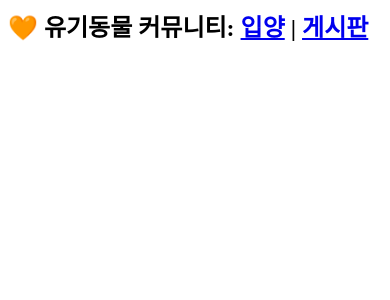
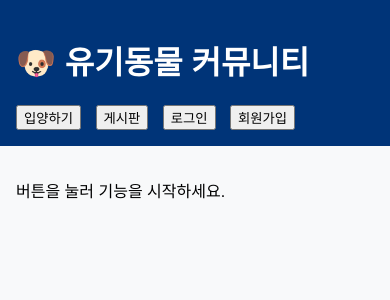
Before and after one commit to vsssksvss/abandoned-animals-pjt, a Node server app: page / in a window 390 px wide. Shown: the top 300 px of the page. Run offline with Node 20, Linux system fonts and the light colour scheme; some libraries are stand-ins or nearby versions.

Commit message:
123123123

```diff
--- a/index.js
+++ b/index.js
@@ -1,61 +1,119 @@
 const express = require('express');
-const path = require('path'); // ← HTML 렌더링용
+const path = require('path');
 const bodyParser = require('body-parser');
 const dotenv = require('dotenv');
 const cors = require('cors');
 const db = require('./db');
 
+dotenv.config();
+const app = express();
+const PORT = process.env.PORT || 3000;
+
+app.use(express.static(path.join(__dirname, 'public')));
+
+// 기존 라우터 다시 연결하기
 const authRouter = require('./routes/auth');
 const articleRouter = require('./routes/articles');
 const commentRouter = require('./routes/comments');
 const animalRouter = require('./routes/animal');
 
-dotenv.config();
-
-const app = express();
-const PORT = process.env.PORT || 3000;
-
-app.use(cors());
-app.use(bodyParser.json());
-app.use(bodyParser.urlencoded({ extended: true })); // ← form 처리 위해 필요
-app.use(express.static(path.join(__dirname, 'public')));
-
-app.set('view engine', 'ejs');
-app.set('views', path.join(__dirname, 'views'));
-
-// API 라우트
+// API 연결 복구
 app.use('/auth', authRouter);
 app.use('/articles', articleRouter);
 app.use('/articles', commentRouter);
-app.use('/animals/api', animalRouter); // API는 animals/api
+app.use('/animals/api', animalRouter);
 
-// 웹 페이지용 라우트
+// 미들웨어
+app.use(cors());
+app.use(bodyParser.json());
+app.use(bodyParser.urlencoded({ extended: true }));
+app.use(express.static(path.join(__dirname, 'public')));
+
+// 정적 홈
+app.get('/', (req, res) => {
+  res.sendFile(path.join(__dirname, 'public/index.html'));
+});
+
+// 동물 리스트 페이지
 app.get('/animals', async (req, res) => {
   const animals = await db.all('SELECT * FROM animals');
-  res.render('animals', { animals });
+  let html = `
+    <!DOCTYPE html>
+    <html lang="ko">
+    <head>
+      <meta charset="UTF-8">
+      <title>입양 동물</title>
+      <link rel="stylesheet" href="/styles.css">
+    </head>
+    <body>
+      <h1>입양 가능한 동물들</h1>
+      <div class="grid">
+  `;
+
+  for (const a of animals) {
+    html += `
+      <div class="card">
+        <img src="${a.image_url}" alt="사진">
+        <h3>${a.name} (${a.gender})</h3>
+        <p>품종: ${a.breed}</p>
+        <p>보호소: ${a.location}</p>
+      </div>
+    `;
+  }
+
+  html += `
+      </div>
+    </body>
+    </html>
+  `;
+
+  res.send(html);
 });
 
+// 게시판 페이지
 app.get('/board', async (req, res) => {
   const articles = await db.all('SELECT * FROM articles ORDER BY id DESC');
-  res.render('board', { articles });
+  let html = `
+    <!DOCTYPE html>
+    <html lang="ko">
+    <head>
+      <meta charset="UTF-8">
+      <title>게시판</title>
+      <link rel="stylesheet" href="/styles.css">
+    </head>
+    <body>
+      <h1>게시판</h1>
+      <ul>
+  `;
+
+  for (const a of articles) {
+    html += `<li><strong>${a.title}</strong><p>${a.content}</p></li>`;
+  }
+
+  html += `
+      </ul>
+      <hr>
+      <h3>새 글 작성</h3>
+      <form method="POST" action="/api/articles">
+        <input name="title" placeholder="제목" required><br>
+        <textarea name="content" placeholder="내용" required></textarea><br>
+        <button type="submit">작성</button>
+      </form>
+    </body>
+    </html>
+  `;
+
+  res.send(html);
 });
 
-// 게시글 작성 POST (HTML form용)
+// 게시글 작성
 app.post('/api/articles', async (req, res) => {
   const { title, content } = req.body;
-  if (!title || !content) return res.status(400).send('제목/내용 입력 누락');
-  await db.run('INSERT INTO articles (title, content, user_id) VALUES (?, ?, ?)', [
-    title,
-    content,
-    1, // 로그인 없이 임시 user_id 1
-  ]);
+  if (!title || !content) return res.status(400).send('제목과 내용 필요');
+  await db.run('INSERT INTO articles (title, content, user_id) VALUES (?, ?, ?)', [title, content, 1]);
   res.redirect('/board');
 });
 
-app.get('/', (req, res) => {
-  res.send('<h2>🧡 유기동물 커뮤니티: <a href=\"/animals\">입양</a> | <a href=\"/board\">게시판</a></h2>');
+app.listen(PORT, () => {
+  console.log(`✅ 서버 실행: http://localhost:${PORT}`);
 });
-
-app.listen(PORT, () => {
-  console.log(`✅ 서버가 http://localhost:${PORT} 에서 실행 중입니다.`);
-});
--- a/package.json
+++ b/package.json
@@ -8,6 +8,7 @@
     "dotenv": "^16.4.7",
     "ejs": "^3.1.10",
     "express": "^4.21.2",
+    "express-ejs-layouts": "^2.5.1",
     "jsonwebtoken": "^9.0.2",
     "nodemon": "^3.1.9",
     "react": "^19.1.0",
--- /dev/null
+++ b/public/index.html
@@ -0,0 +1,26 @@
+<!DOCTYPE html>
+<html lang="ko">
+<head>
+  <meta charset="UTF-8">
+  <title>유기동물 커뮤니티</title>
+  <link rel="stylesheet" href="/abandoned-animals-pjt/public/style.css">
+</head>
+<body>
+  <header>
+    <h1>🐶 유기동물 커뮤니티</h1>
+    <nav>
+      <button onclick="showAnimals()">입양하기</button>
+      <button onclick="showBoard()">게시판</button>
+      <button onclick="showLogin()">로그인</button>
+      <button onclick="showSignup()">회원가입</button>
+      <span id="user-info"></span>
+    </nav>
+  </header>
+
+  <main id="content">
+    <p>버튼을 눌러 기능을 시작하세요.</p>
+  </main>
+
+  <script src="main.js"></script>
+</body>
+</html>
--- /dev/null
+++ b/public/main.js
@@ -0,0 +1,124 @@
+const $ = (id) => document.getElementById(id);
+const token = () => localStorage.getItem('token');
+const email = () => localStorage.getItem('email');
+
+function setUser() {
+  $('user-info').innerText = email() ? `👤 ${email()}` : '';
+}
+
+$('btn-animals').onclick = async () => {
+  const res = await fetch('/animals/api');
+  const animals = await res.json();
+  $('content').innerHTML = `<h2>입양 동물</h2><div class="grid">` + animals.map(a => `
+    <div class="card">
+      <img src="${a.image_url}" />
+      <h3>${a.name} (${a.gender})</h3>
+      <p>${a.breed}</p>
+      <p>${a.location}</p>
+    </div>
+  `).join('') + '</div>';
+};
+
+$('btn-board').onclick = async () => {
+  const res = await fetch('/articles');
+  const { articles } = await res.json();
+  let html = '<h2>게시판</h2><ul>' + articles.map(a => `
+    <li><strong>${a.title}</strong><p>${a.content}</p></li>
+  `).join('') + '</ul>';
+
+  if (token()) {
+    html += `
+      <h3>글 작성</h3>
+      <form id="post-form">
+        <input name="title" placeholder="제목" required /><br/>
+        <textarea name="content" placeholder="내용" required></textarea><br/>
+        <button>작성</button>
+      </form>
+    `;
+  }
+
+  $('content').innerHTML = html;
+
+  if ($('post-form')) {
+    $('post-form').onsubmit = async (e) => {
+      e.preventDefault();
+      const f = e.target;
+      await fetch('/api/articles', {
+        method: 'POST',
+        headers: {
+          'Content-Type': 'application/json',
+          'Authorization': 'Bearer ' + token()
+        },
+        body: JSON.stringify({
+          title: f.title.value,
+          content: f.content.value
+        })
+      });
+      $('btn-board').click();
+    };
+  }
+};
+
+$('btn-login').onclick = () => {
+  $('content').innerHTML = `
+    <h2>로그인</h2>
+    <form id="login-form">
+      <input name="email" type="email" required /><br/>
+      <input name="password" type="password" required /><br/>
+      <button>로그인</button>
+    </form>
+  `;
+  $('login-form').onsubmit = async (e) => {
+    e.preventDefault();
+    const f = e.target;
+    const res = await fetch('/auth/login', {
+      method: 'POST',
+      headers: { 'Content-Type': 'application/json' },
+      body: JSON.stringify({
+        email: f.email.value,
+        password: f.password.value
+      })
+    });
+    const result = await res.json();
+    if (res.ok) {
+      localStorage.setItem('token', result.token);
+      localStorage.setItem('email', f.email.value);
+      setUser();
+      $('btn-board').click();
+    } else {
+      alert(result.message);
+    }
+  };
+};
+
+$('btn-signup').onclick = () => {
+  $('content').innerHTML = `
+    <h2>회원가입</h2>
+    <form id="signup-form">
+      <input name="email" type="email" required /><br/>
+      <input name="password" type="password" required /><br/>
+      <button>회원가입</button>
+    </form>
+  `;
+  $('signup-form').onsubmit = async (e) => {
+    e.preventDefault();
+    const f = e.target;
+    const res = await fetch('/auth/signup', {
+      method: 'POST',
+      headers: { 'Content-Type': 'application/json' },
+      body: JSON.stringify({
+        email: f.email.value,
+        password: f.password.value
+      })
+    });
+    if (res.ok) {
+      alert('회원가입 완료!');
+      $('btn-login').click();
+    } else {
+      const result = await res.json();
+      alert(result.message);
+    }
+  };
+};
+
+setUser();
--- a/public/style.css
+++ b/public/style.css
@@ -1,69 +1,37 @@
-/* public/styles.css */
-@import url('https://fonts.googleapis.com/css2?family=Noto+Sans+KR&display=swap');
-
 body {
+  font-family: sans-serif;
   margin: 0;
   padding: 0;
-  font-family: "Noto Sans KR", sans-serif;
-  background-color: #f8f9fa;
-  color: #212529;
+  background: #f8f9fa;
 }
-
-header, nav, main, footer {
-  max-width: 1000px;
-  margin: 0 auto;
+header {
+  background: #003478;
+  color: white;
   padding: 1rem;
 }
-
-h1, h2, h3 {
-  color: #003478;
+nav {
+  margin-top: 0.5rem;
 }
-
-a {
-  color: #0066cc;
-  text-decoration: none;
+nav button {
+  margin-right: 10px;
 }
-a:hover {
-  text-decoration: underline;
+main {
+  padding: 1rem;
 }
-
-button {
-  font-size: 1rem;
-  padding: 0.5rem 1rem;
-  background-color: #003478;
-  color: white;
-  border: none;
-  border-radius: 4px;
-  cursor: pointer;
-}
-button:hover {
-  background-color: #002b5c;
-}
-
-input, textarea {
-  width: 100%;
-  padding: 0.5rem;
-  border: 1px solid #ccc;
-  border-radius: 4px;
-  margin-bottom: 1rem;
-}
-
-.card {
-  background: white;
-  border: 1px solid #ddd;
-  border-radius: 6px;
-  padding: 1rem;
-  box-shadow: 0 2px 4px rgba(0,0,0,0.05);
-  margin-bottom: 1rem;
-}
-
-.card img {
-  max-width: 100%;
-  border-radius: 4px;
-}
-
 .grid {
-  display: grid;
-  grid-template-columns: repeat(auto-fit, minmax(260px, 1fr));
+  display: flex;
+  flex-wrap: wrap;
   gap: 1rem;
 }
+.card {
+  width: 250px;
+  background: white;
+  padding: 1rem;
+  box-shadow: 0 0 5px rgba(0,0,0,0.1);
+}
+.card img {
+  width: 100%;
+  height: 160px;
+  object-fit: cover;
+  margin-bottom: 0.5rem;
+}
```
Also changed, not shown: views/animals.ejs (deleted, +0 -31 lines), views/board.ejs (deleted, +0 -29 lines), index.html (deleted), views/home.ejs (deleted), views/index.ejs (deleted), views/layout.ejs (deleted), views/login.ejs (deleted), views/signup.ejs (deleted), 1 other file.
